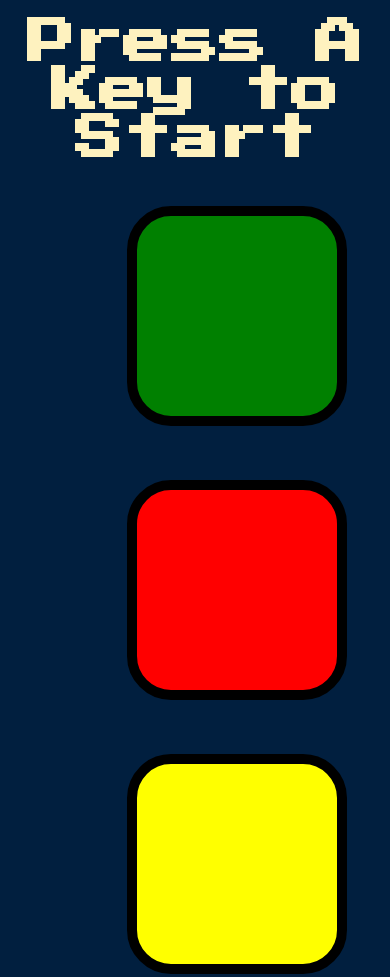
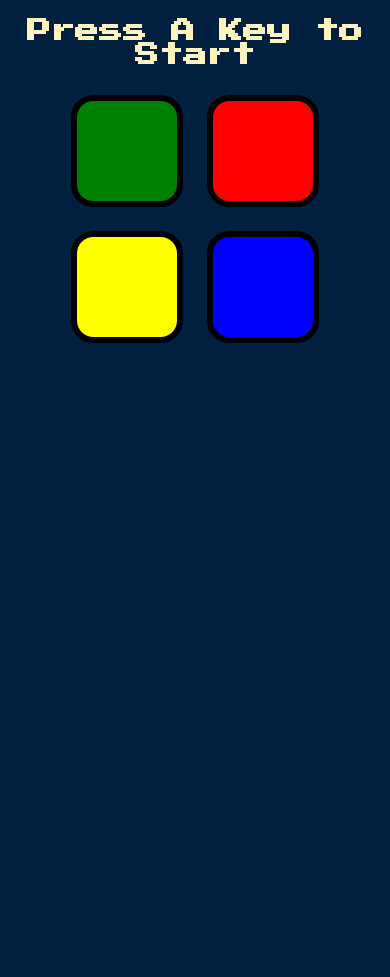
Before and after one commit to karunasharma14/Simon-Game, a plain HTML site: page index.html in a window 390 px wide. Shown: the top 977 px of the page. After the commit the page ends 844 px from the top, so only its background shows below. Drawn offline with nearby package versions, Linux system fonts and the light colour scheme.

Commit message:
updated files

```diff
--- a/game.js
+++ b/game.js
@@ -1,3 +1,83 @@
+
+// var buttonColours = ["red", "blue", "green", "yellow"];
+
+// var gamePattern = [];
+// var userClickedPattern = [];
+
+// var started = false;
+// var level = 0;
+
+// $(document).keypress(function() {
+//   if (!started) {
+//     $("#level-title").text("Level " + level);
+//     nextSequence();
+//     started = true;
+//   }
+// });
+
+// $(".btn").click(function() {
+
+//   var userChosenColour = $(this).attr("id");
+//   userClickedPattern.push(userChosenColour);
+
+//   playSound(userChosenColour);
+//   animatePress(userChosenColour);
+
+//   checkAnswer(userClickedPattern.length-1);
+// });
+
+// function checkAnswer(currentLevel) {
+
+//     if (gamePattern[currentLevel] === userClickedPattern[currentLevel]) {
+//       if (userClickedPattern.length === gamePattern.length){
+//         setTimeout(function () {
+//           nextSequence();
+//         }, 1000);
+//       }
+//     } else {
+//       playSound("wrong");
+//       $("body").addClass("game-over");
+//       $("#level-title").text("Game Over, Press Any Key to Restart");
+
+//       setTimeout(function () {
+//         $("body").removeClass("game-over");
+//       }, 200);
+
+//       startOver();
+//     }
+// }
+
+
+// function nextSequence() {
+//   userClickedPattern = [];
+//   level++;
+//   $("#level-title").text("Level " + level);
+//   var randomNumber = Math.floor(Math.random() * 4);
+//   var randomChosenColour = buttonColours[randomNumber];
+//   gamePattern.push(randomChosenColour);
+
+//   $("#" + randomChosenColour).fadeIn(100).fadeOut(100).fadeIn(100);
+//   playSound(randomChosenColour);
+// }
+
+// function animatePress(currentColor) {
+//   $("#" + currentColor).addClass("pressed");
+//   setTimeout(function () {
+//     $("#" + currentColor).removeClass("pressed");
+//   }, 100);
+// }
+
+// function playSound(name) {
+//   var audio = new Audio("sounds/" + name + ".mp3");
+//   audio.play();
+// }
+
+// function startOver() {
+//   level = 0;
+//   gamePattern = [];
+//   started = false;
+// }
+
 
 var buttonColours = ["red", "blue", "green", "yellow"];
 
@@ -7,16 +87,20 @@ var userClickedPattern = [];
 var started = false;
 var level = 0;
 
-$(document).keypress(function() {
+function startGame() {
   if (!started) {
     $("#level-title").text("Level " + level);
     nextSequence();
     started = true;
   }
+}
+
+// Detect both keypress and touchstart events to start the game
+$(document).on("keypress touchstart", function(event) {
+  startGame();
 });
 
-$(".btn").click(function() {
-
+$(".btn").on("click touchstart", function() {
   var userChosenColour = $(this).attr("id");
   userClickedPattern.push(userChosenColour);
 
@@ -27,9 +111,8 @@ $(".btn").click(function() {
 });
 
 function checkAnswer(currentLevel) {
-
   if (gamePattern[currentLevel] === userClickedPattern[currentLevel]) {
-      if (userClickedPattern.length === gamePattern.length){
+    if (userClickedPattern.length === gamePattern.length) {
       setTimeout(function () {
         nextSequence();
       }, 1000);
@@ -37,7 +120,7 @@ function checkAnswer(currentLevel) {
   } else {
     playSound("wrong");
     $("body").addClass("game-over");
-      $("#level-title").text("Game Over, Press Any Key to Restart");
+    $("#level-title").text("Game Over, Press Any Key or Touch Anywhere to Restart");
 
     setTimeout(function () {
       $("body").removeClass("game-over");
@@ -46,7 +129,6 @@ function checkAnswer(currentLevel) {
     startOver();
   }
 }
-
 
 function nextSequence() {
   userClickedPattern = [];
@@ -77,3 +159,8 @@ function startOver() {
   gamePattern = [];
   started = false;
 }
+
+// Prevent default touch events for better mobile user experience
+document.addEventListener("touchstart", function(event) {
+  event.preventDefault();
+});
--- a/index.html
+++ b/index.html
@@ -11,7 +11,7 @@
 <body>
   <h1 id="level-title">Press A Key to Start</h1>
   <div class="container">
-    <div lass="row">
+    <div class="row">
 
       <div type="button" id="green" class="btn green">
 
--- a/styles.css
+++ b/styles.css
@@ -1,4 +1,4 @@
-body {
+/* body {
   text-align: center;
   background-color: #011F3F;
 }
@@ -50,4 +50,86 @@ body {
 .pressed {
   box-shadow: 0 0 20px white;
   background-color: grey;
+} */
+
+
+body {
+  text-align: center;
+  background-color: #011F3F;
+  font-size: 16px; /* Set a base font size for mobile devices */
 }
+
+#level-title {
+  font-family: 'Press Start 2P', cursive;
+  font-size: 2rem; /* Reduce the font size for smaller screens */
+  margin: 5%;
+  color: #FEF2BF;
+}
+
+.container {
+  display: block;
+  width: 80%; /* Adjust the width for mobile devices */
+  margin: auto;
+}
+
+.btn {
+  margin: 15px; /* Reduce button margin for mobile devices */
+  display: inline-block;
+  height: 150px; /* Reduce button size for mobile devices */
+  width: 150px; /* Reduce button size for mobile devices */
+  border: 8px solid black; /* Adjust border size for mobile devices */
+  border-radius: 20%;
+}
+
+.game-over {
+  background-color: red;
+  opacity: 0.8;
+}
+
+/* Maintain the same background colors for buttons */
+.red {
+  background-color: red;
+}
+
+.green {
+  background-color: green;
+}
+
+.blue {
+  background-color: blue;
+}
+
+.yellow {
+  background-color: yellow;
+}
+
+.pressed {
+  box-shadow: 0 0 10px white; /* Reduce box shadow for mobile devices */
+  background-color: grey;
+}
+
+/* Add a media query for smaller screens (e.g., phones) */
+@media screen and (max-width: 768px) {
+  body {
+    font-size: 14px; /* Further reduce font size for smaller screens */
+  }
+
+  #level-title {
+    font-size: 1.5rem; /* Reduce font size even more for smaller screens */
+  }
+
+  .container {
+    width: 90%; /* Adjust width further for smaller screens */
+  }
+
+  .btn {
+    margin: 10px; /* Reduce margin even more for smaller screens */
+    height: 100px; /* Adjust button size for smaller screens */
+    width: 100px; /* Adjust button size for smaller screens */
+    border: 6px solid black; /* Adjust border size even more for smaller screens */
+  }
+
+  .pressed {
+    box-shadow: 0 0 6px white; /* Further reduce box shadow for smaller screens */
+  }
+}
```
Lines whose indentation alone changed are shown as unchanged.
